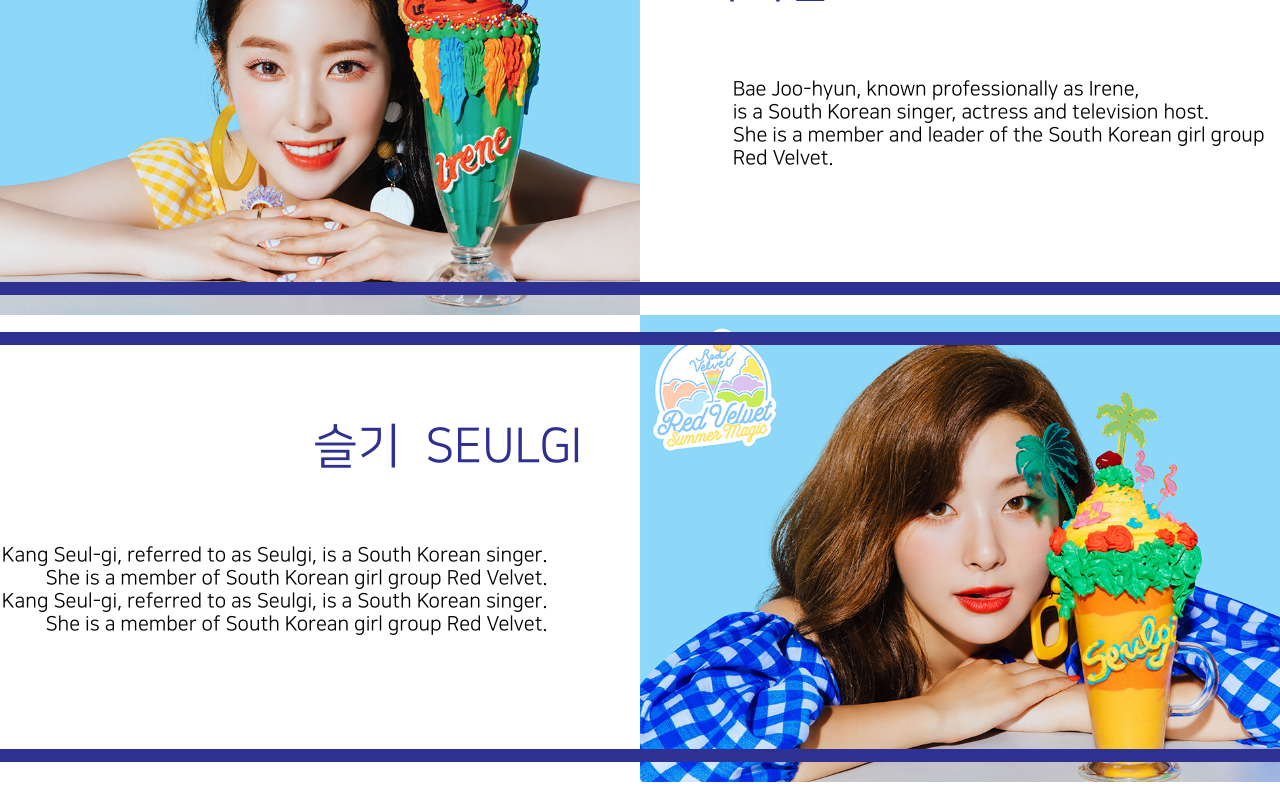
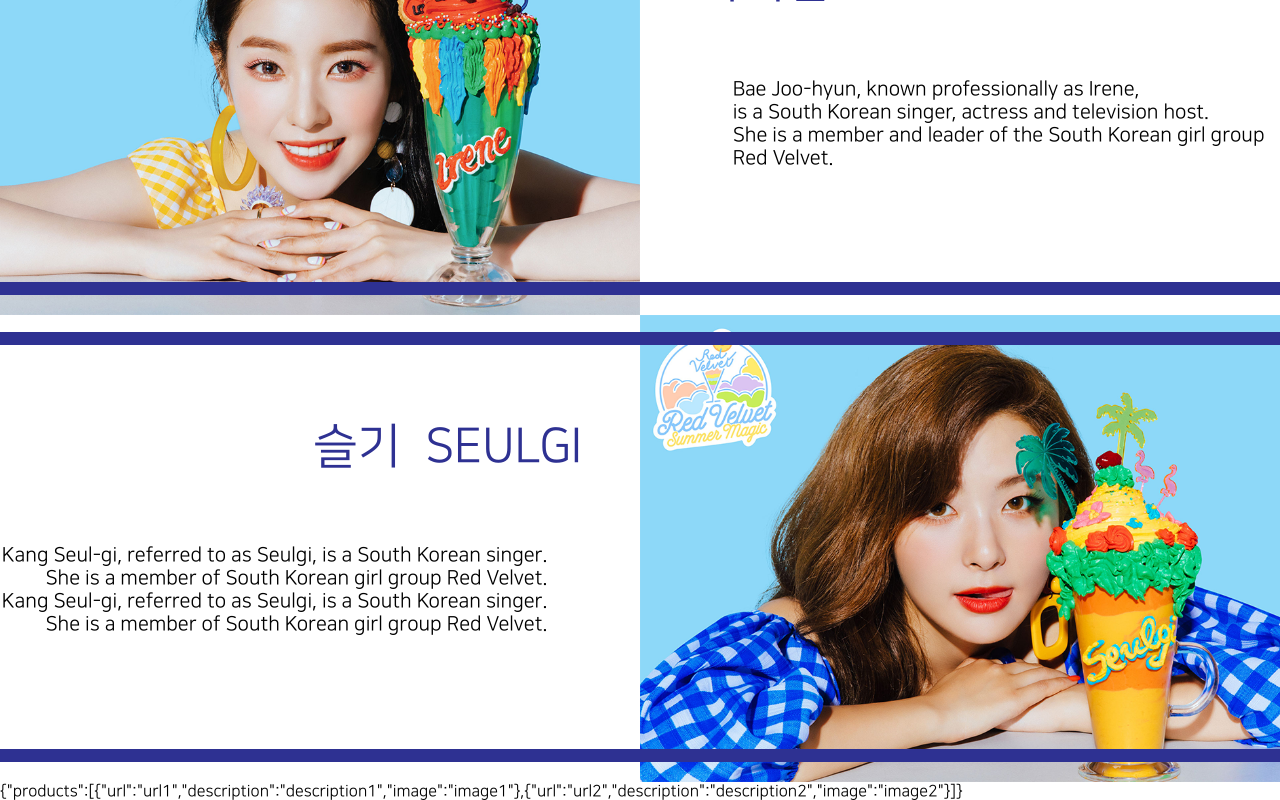
Before and after one commit to SaeFolder/saefolder-webpage, a React app: page /product in a window 1280 px wide. Shown: the part 421-1221 px from the top of the page. Built offline with nearby package versions, Linux system fonts and the light colour scheme.

Commit message:
context API 추가

```diff
--- a/src/App.js
+++ b/src/App.js
@@ -5,10 +5,12 @@
 import About from './components/Container/About/About';
 import Crew from './components/Container/Crew/Crew';
 import Product from './components/Container/Product/Product';
+import { ProductListProvider } from 'contexts/product_list';
 
 class App extends Component {
   render() {
     return (
+      <ProductListProvider>
         <div>
           <Header/>
           {/* <Container/> */}
@@ -17,6 +19,7 @@
           <Route path="/crew" component={Crew}/>
           <Route path="/product" component={Product}/>
         </div>
+      </ProductListProvider>
     );
   }
 }
--- a/src/components/Container/Product/ProductItem/ProductItem.js
+++ b/src/components/Container/Product/ProductItem/ProductItem.js
@@ -3,6 +3,7 @@
 import line_img from '../../../../../src/assets/img/line_img.png';
 import irene from '../../../../../src/assets/img/irene_4.png';
 import seulgi from '../../../../../src/assets/img/seulgi_4.png';
+import { ProductListConsumer } from 'contexts/product_list';
 
 class ProductItem extends Component {
   state = {  }
@@ -53,7 +54,15 @@
             </div>
 
           </div>
-
+          <ProductListConsumer>
+            {
+              (products) => (
+                <div>
+                  {JSON.stringify(products)}
+                </div>
+              )
+            }
+          </ProductListConsumer>
         </div>
     );
   }
--- /dev/null
+++ b/src/contexts/product_list.js
@@ -0,0 +1,35 @@
+import React, { Component, createContext } from 'react';
+
+const Context = createContext(); // Context 를 만듭니다.
+const { Provider, Consumer: ProductListConsumer } = Context;
+
+class ProductListProvider extends Component {
+  state = {
+    products: [
+      {
+        url:"url1",
+        description: "description1",
+        image: "image1"
+      }, {
+        url:"url2",
+        description: "description2",
+        image: "image2"
+      }
+    ]
+  }
+
+  render() {
+    const products = this.state;
+    return (
+      <Provider value={ products }>
+        {this.props.children}
+      </Provider>
+    )
+  }
+}
+
+// 내보내줍니다.
+export {
+  ProductListProvider,
+  ProductListConsumer,
+};
```
Lines whose indentation alone changed are shown as unchanged.
